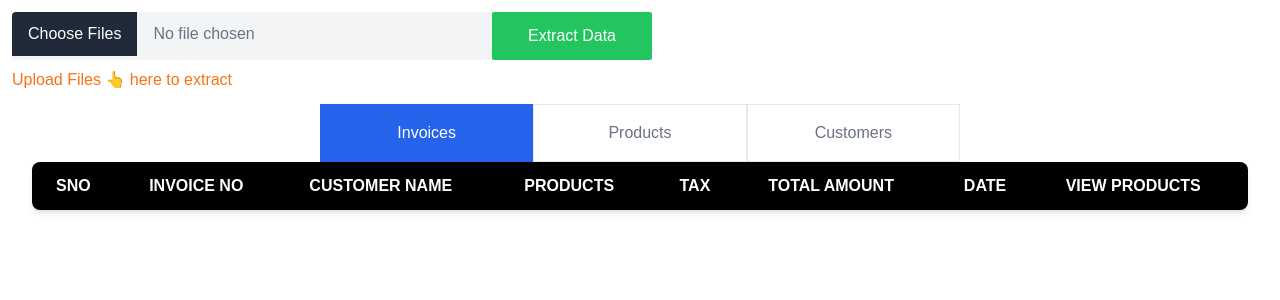
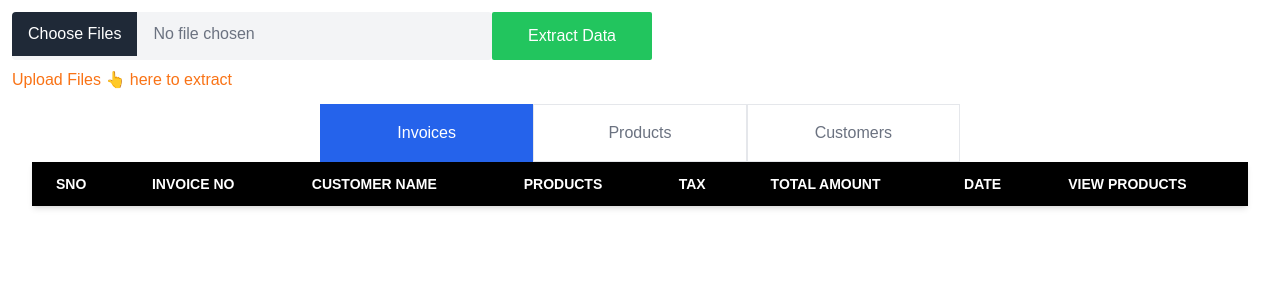
Before and after one commit to mdabdulrahman/automated-invoice-extraction, a React (Create React App) app: page / in a window 1280 px wide. Shown: the top 300 px of the page. Built offline with nearby package versions, Linux system fonts and the light colour scheme.

Commit message:
decreased text size

```diff
--- a/src/components/Table.js
+++ b/src/components/Table.js
@@ -2,7 +2,7 @@ import React from "react";
 //to create table using cols and rows array passed in props
 function Table(props) {
   return (
-    <div className="w-[95%]  mx-auto relative overflow-x-auto shadow-md sm:rounded-lg">
+    <div className="w-[95%]  mx-auto relative overflow-x-auto text-sm shadow-md ">
       <table className="w-full  text-left rtl:text-right  ">
         <thead className=" text-white uppercase bg-black ">
           <tr>
```
